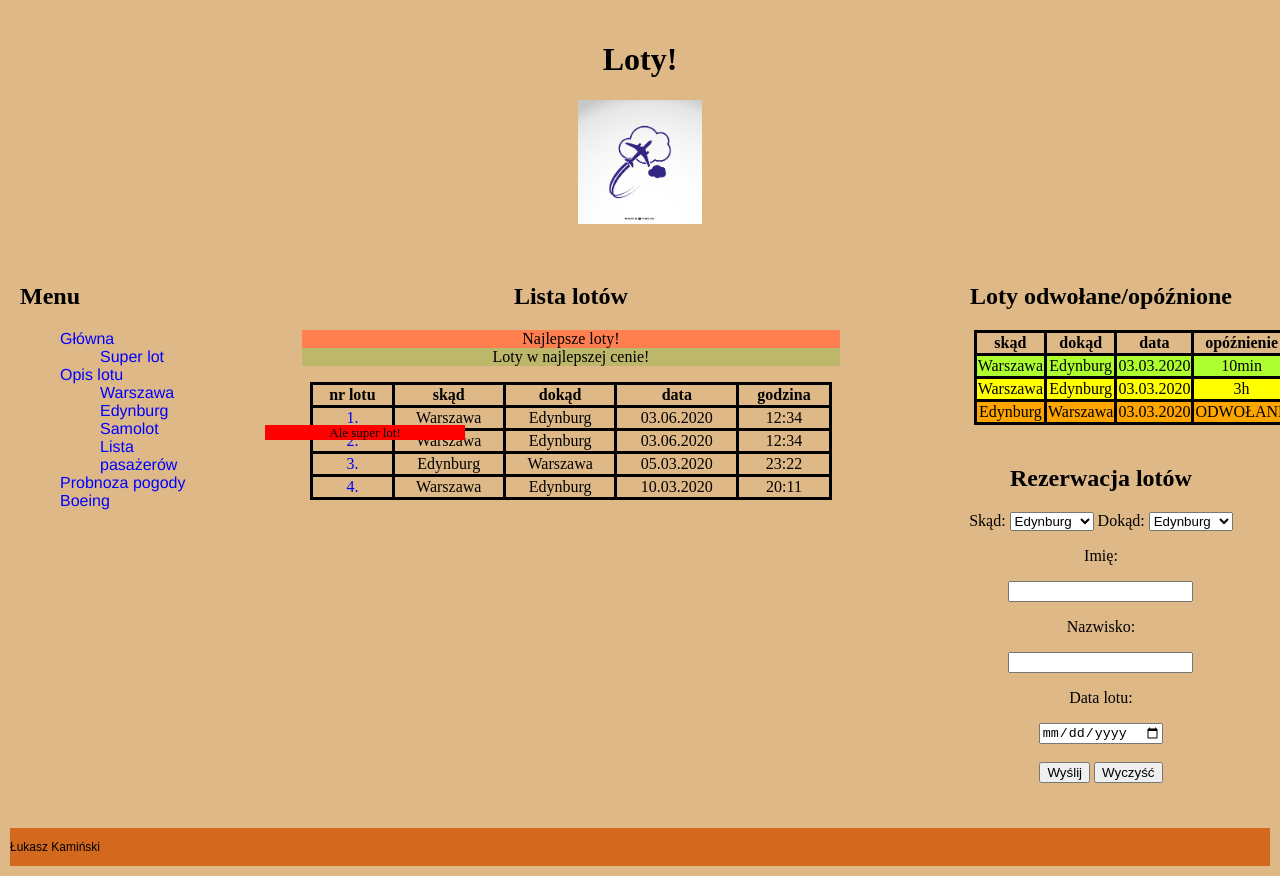
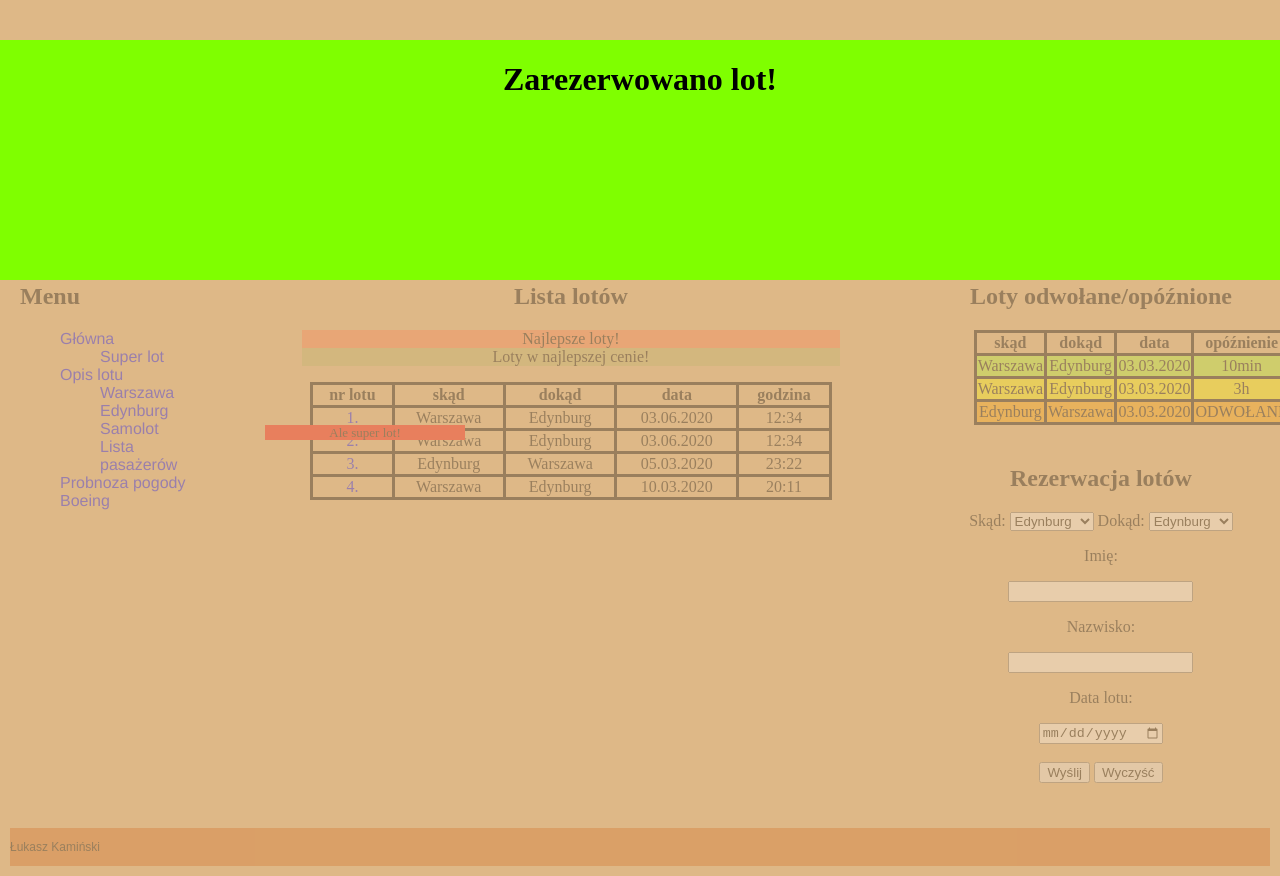
Before and after one commit to lukaszjumper/www1, a plain HTML site: page loty.html in a window 1280 px wide. Drawn offline with Linux system fonts and the light colour scheme; a script that the page names is missing.

Commit message:
Zad 2 z popup

```diff
--- a/loty.html
+++ b/loty.html
@@ -143,5 +143,9 @@
         <footer><p>Łukasz Kamiński</p></footer>
     </div>
 
+    <div class="popup">
+        <h1>Zarezerwowano lot!</h1>
+    </div>
+
 </body>
 </html>
--- a/main.css
+++ b/main.css
@@ -13,6 +13,8 @@ div {
     display: grid;
     grid-gap: 15px;
     grid-template-columns: 200px 3fr 1fr;
+    opacity: 0.3;
+    pointer-events: none;
 }
 
 .header {
@@ -232,3 +234,13 @@ a:hover {
         grid-column: 1;
     }
 }
+
+.popup {
+    margin: 0;
+    position: fixed;
+    left: 0;
+    top: 5%;
+    height: 30%;
+    width: 100%;
+    background-color: chartreuse;
+}
```
